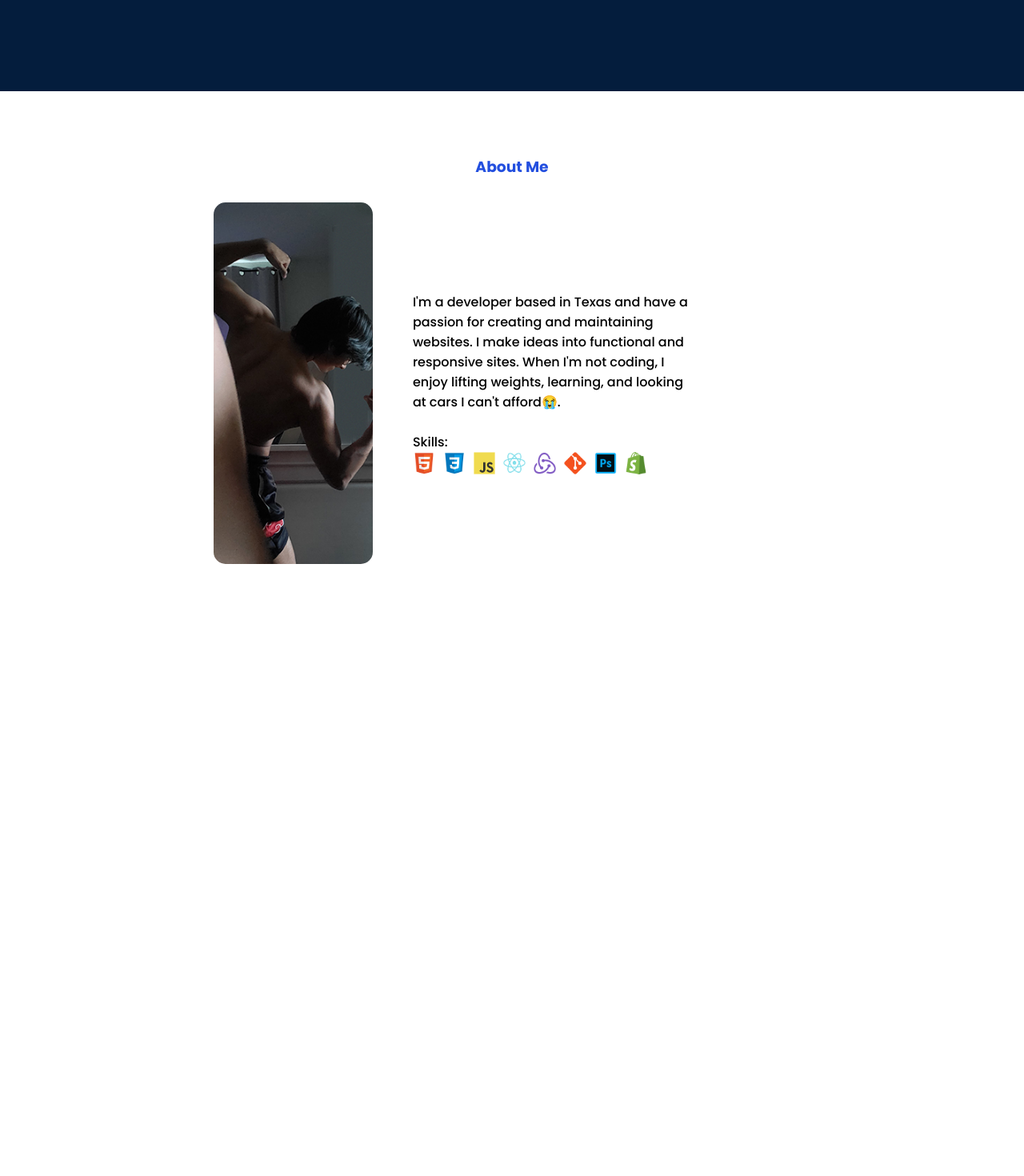
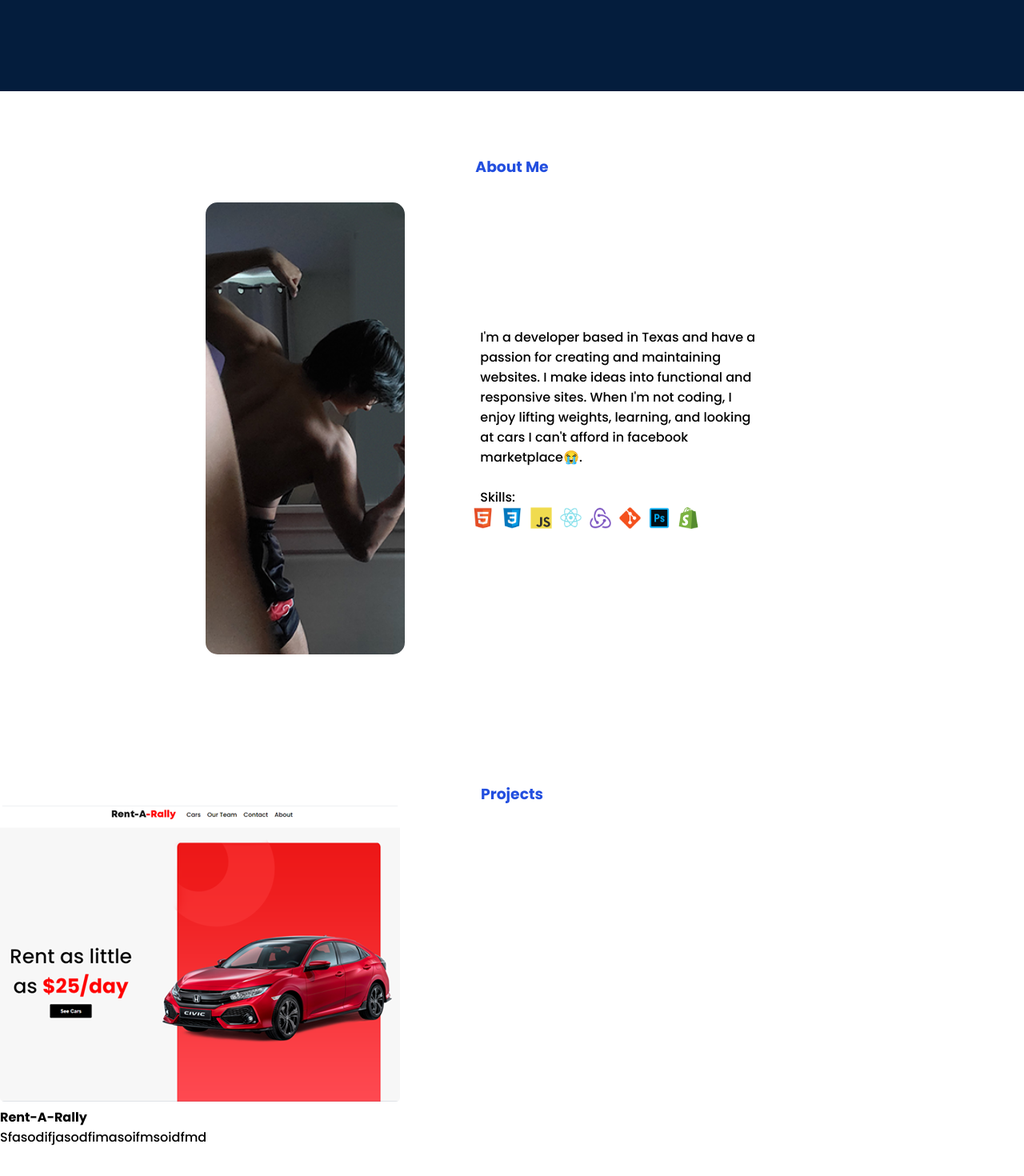
Before and after one commit to RonzyOnOF/portfolio, a React (Vite) app: page / in a window 1280 px wide. Shown: the part 686-2156 px from the top of the page at 80% size. Before the commit the page ends 1421 px from the top, so only its background shows below. Built offline with nearby package versions, Linux system fonts and the light colour scheme.

Commit message:
add animation to abou section and align text and icons

```diff
--- a/src/components/coverPage/CoverPage.jsx
+++ b/src/components/coverPage/CoverPage.jsx
@@ -16,7 +16,7 @@ export const CoverPage = () => {
                         />
                     </p>
                 </div>
-                <img src={me} />
+                <img src={me} alt='picture of me' />
             </div>
         </>
     )
--- a/src/components/icons/Icons.module.css
+++ b/src/components/icons/Icons.module.css
@@ -4,6 +4,8 @@
     flex-wrap: wrap;
     gap: 10px;
     width: 80%;
+    justify-content: center;
+    padding-left: 15px;
 }
 
 
--- a/src/components/navbar/Navbar.jsx
+++ b/src/components/navbar/Navbar.jsx
@@ -35,7 +35,7 @@ export const Navbar = () => {
                 <ul className={isClicked ? styles.listActive : styles.list}>
                     <a href='#'><li>Home</li></a>
                     <a href='#about'><li>About</li></a>
-                    <a href='#'><li>Projects</li></a>
+                    <a href='#projects'><li>Projects</li></a>
                     <a href='#'><li>Contact</li></a>
                 </ul>
                 <a className={styles.toggleButton} onClick={toggleClick}>
--- a/src/pages/about/About.jsx
+++ b/src/pages/about/About.jsx
@@ -1,23 +1,44 @@
 import styles from './About.module.css';
 import pose from '../../../public/images/arnoldPose2.png';
 import { Icons } from '../../components/icons/Icons';
+import { motion, useInView, useAnimation } from 'framer-motion';
+import { useRef, useEffect } from 'react';
 
 export const About = () => {
+
+    const ref = useRef(null);
+    const isInView = useInView(ref, {once: true});
+    const controls = useAnimation();
+
+    useEffect(() => {
+        if (isInView) {
+            controls.start('visible');
+        }
+    }, [isInView])
+
     return (
         <>
             <div className={styles.aboutContainer} id='about'>
                 <h3>About Me</h3>
-                <div className={styles.textContainer}>
-                    <img id={styles.mePicture} src={pose} />
+                <motion.div className={styles.textContainer}
+                    variants={{
+                        hidden: {opacity: 0, y: 75},
+                        visible: {opacity: 1, y: 0},
+                    }}
+                    initial='hidden'
+                    animate={controls}
+                    transition={{duration: 0.5, delay: 0.35}}
+                >
+                    <img ref={ref} id={styles.mePicture} alt='me doing arnold pose' src={pose} />
                     <div className={styles.aboutSkills}>
                         <div className={styles.aboutText}>
-                            <p>I'm a developer based in Texas and have a passion for creating and maintaining websites. I make ideas into functional and responsive sites. When I'm not coding, I enjoy lifting weights, learning, and looking at cars I can't afford😭.</p>
+                            <p>I'm a developer based in Texas and have a passion for creating and maintaining websites. I make ideas into functional and responsive sites. When I'm not coding, I enjoy lifting weights, learning, and looking at cars I can't afford in facebook marketplace😭.</p>
                             <br />
                             <p>Skills:</p>
                         </div>
                         <Icons />
                     </div>
-                </div>
+                </motion.div>
             </div>
         </>
     )
--- a/src/pages/about/About.module.css
+++ b/src/pages/about/About.module.css
@@ -10,7 +10,7 @@
 
 #mePicture {
     border-radius: 15px;
-    width: 20%;
+    width: 25%;
 }
 
 .textContainer {
@@ -18,7 +18,7 @@
     width: 80%;
     margin: 20px auto;
     padding: 10px 15px;
-    gap: 50px;
+    gap: 20px;
     align-items: center;
     justify-content: center;
 }
@@ -32,6 +32,7 @@
 
 .aboutText {
     width: 70%;
+    margin: auto;
 }
 
 
--- a/src/pages/home/Home.jsx
+++ b/src/pages/home/Home.jsx
@@ -2,6 +2,7 @@ import styles from './Home.module.css';
 import { Navbar } from '../../components/navbar/Navbar';
 import { CoverPage } from '../../components/coverPage/CoverPage';
 import { About } from '../about/About';
+import { Projects } from '../projects/Projects';
 
 export const Home = () => {
     return (
@@ -11,6 +12,7 @@ export const Home = () => {
                 <CoverPage />
             </div>
             <About />
+            <Projects />
         </>
     )
 }
--- /dev/null
+++ b/src/pages/projects/Projects.jsx
@@ -0,0 +1,17 @@
+import styles from './Projects.module.css';
+import rent from '../../../public/thumbnails/rentThumbnail.png';
+
+export const Projects = () => {
+    return (
+        <>
+            <div className={styles.projectsContainer} id='projects'>
+                <h3>Projects</h3>
+                <div className={styles.projectShowcaseContainer}>
+                    <img id={styles.project} src={rent} />
+                    <h4>Rent-A-Rally</h4>
+                    <p>Sfasodifjasodfimasoifmsoidfmd</p>
+                </div>
+            </div>
+        </>
+    )
+}
--- /dev/null
+++ b/src/pages/projects/Projects.module.css
@@ -0,0 +1,11 @@
+.projectsContainer {
+    margin: 150px auto;
+}
+
+.projectsContainer h3 {
+    text-align: center;
+}
+
+#project {
+    border-radius: 5px;
+}
```
Also changed, not shown: public/thumbnails/rentThumbnail.png (added).
